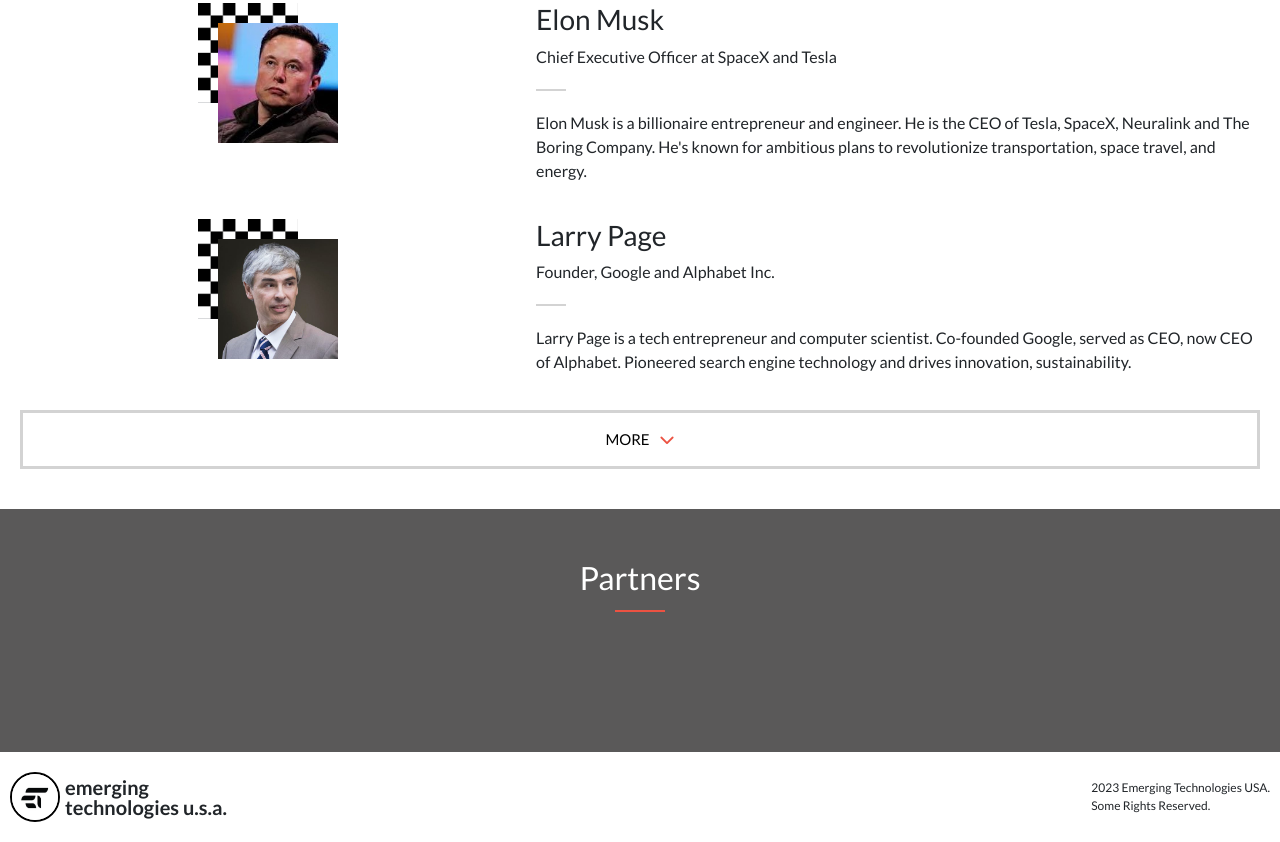
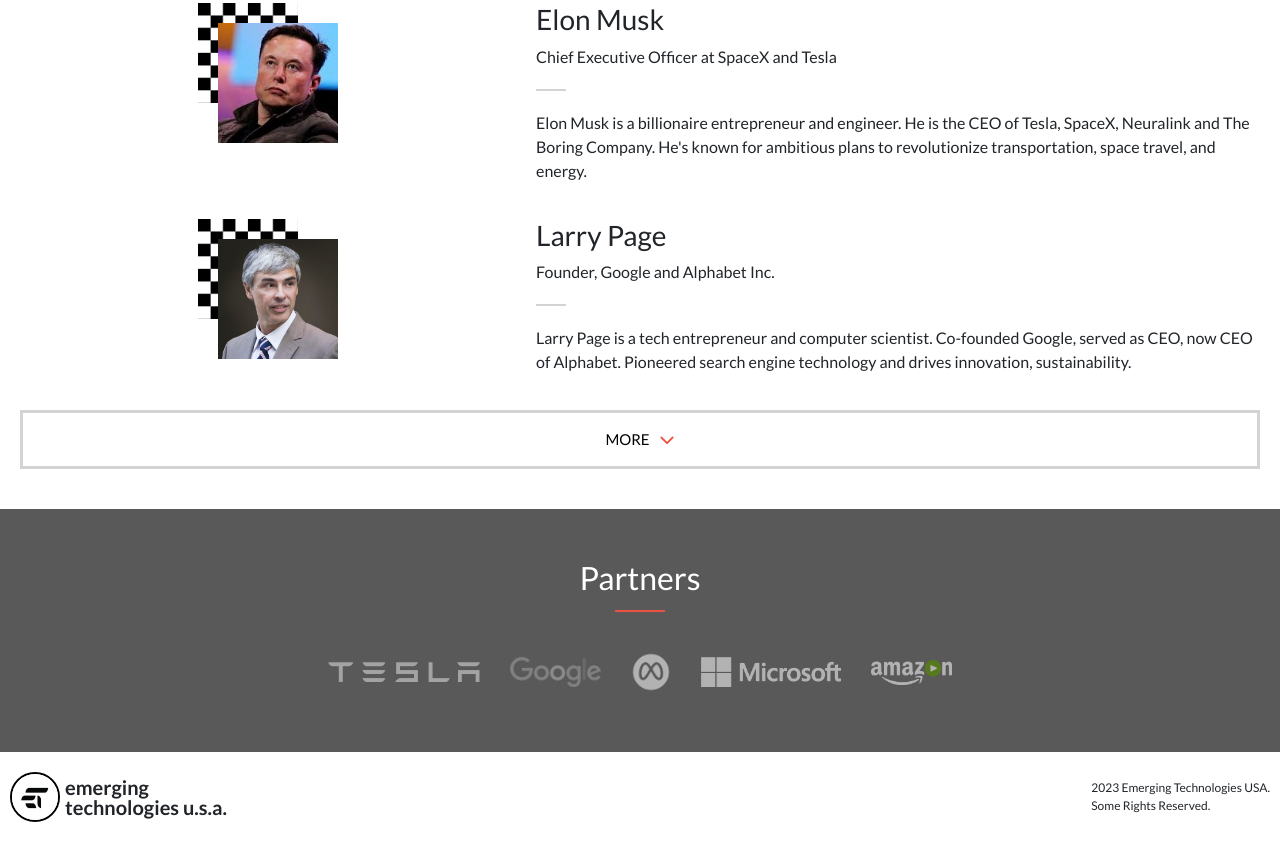
Before and after one commit to preciousbetine/microverse-html-css-js-capstone, a plain HTML site: page index.html in a window 1280 px wide. Shown: the part 1342-2184 px from the top of the page. Drawn offline with nearby package versions, Linux system fonts and the light colour scheme; the site is published under a folder, as on GitHub Pages, so addresses that start at the root find nothing.

Commit message:
Fix image paths

```diff
--- a/index.html
+++ b/index.html
@@ -133,11 +133,11 @@
     <h2>Partners</h2>
     <div class="line"></div>
     <div id="partners">
-      <img alt="" class="tesla-img" src="/images/tesla.png" />
-      <img alt="" class="google-img" src="/images/google.png" />
-      <img alt="" class="meta-img blur-image" src="/images/meta.png" />
-      <img alt="" class="microsoft-img blur-image" src="/images/microsoft.png" />
-      <img alt="" class="amazon-img blur-image" src="/images/amazon.png" />
+      <img alt="" class="tesla-img" src="images/tesla.png" />
+      <img alt="" class="google-img" src="images/google.png" />
+      <img alt="" class="meta-img blur-image" src="images/meta.png" />
+      <img alt="" class="microsoft-img blur-image" src="images/microsoft.png" />
+      <img alt="" class="amazon-img blur-image" src="images/amazon.png" />
     </div>
   </section>
 
```
